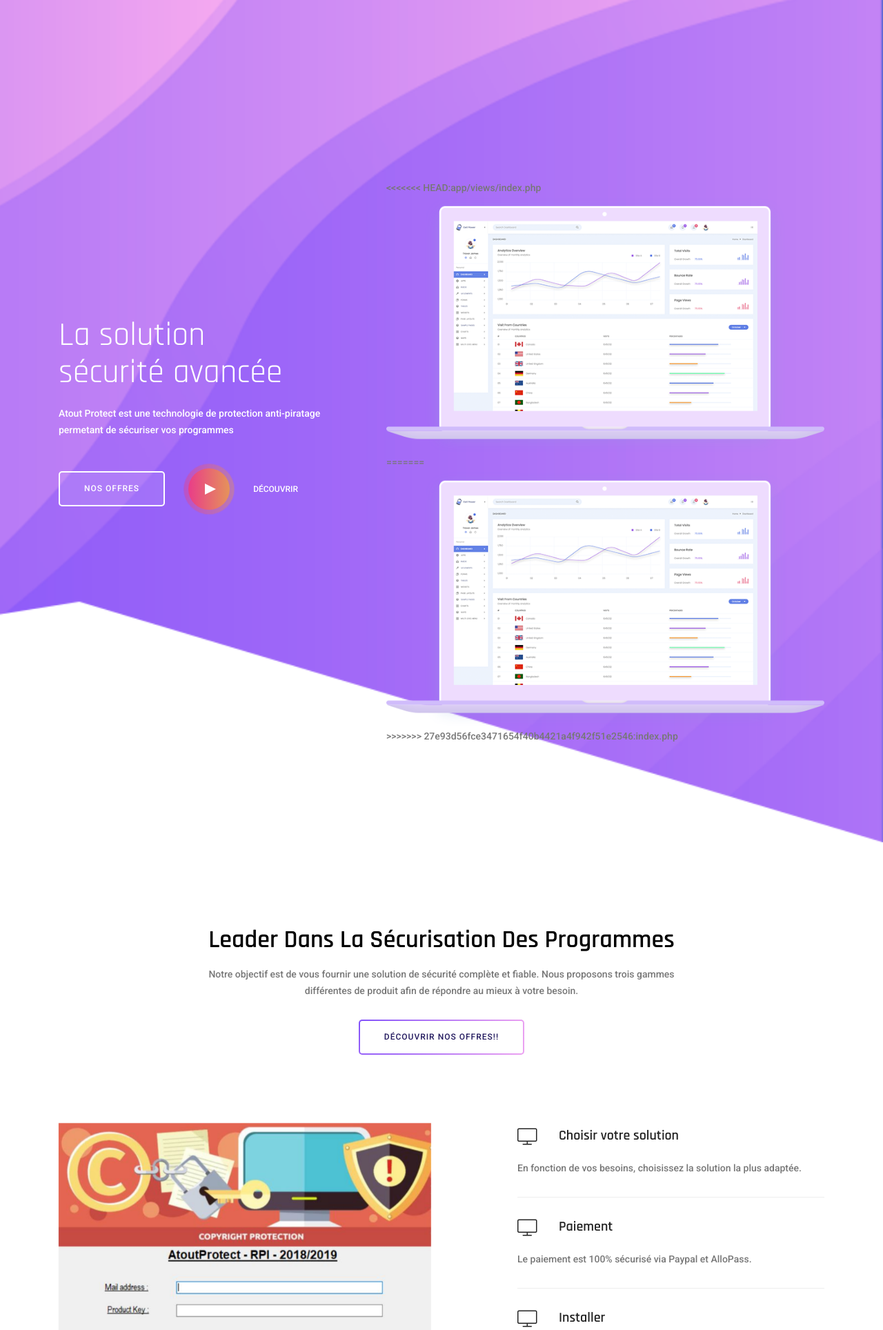
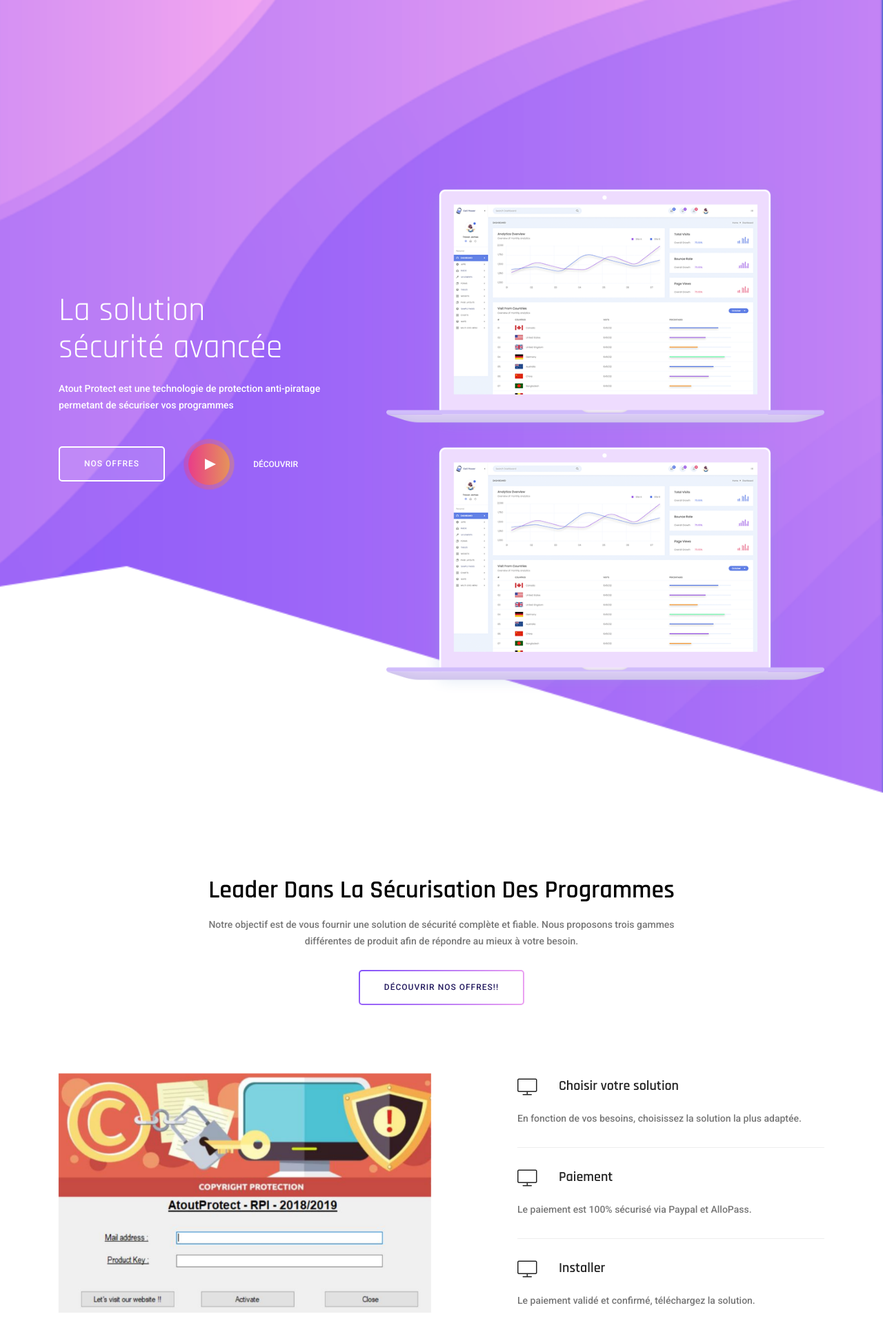
Before and after one commit to AntonArmand/AtoutProtect_Web, a PHP site: page /app/views/index.php in a window 1280 px wide. Shown: the part 100-2028 px from the top of the page at 69% size. Run offline with PHP 8.4, Linux system fonts and the light colour scheme; some libraries are stand-ins or nearby versions.

Commit message:
fix project link

```diff
--- a/app/views/header.php
+++ b/app/views/header.php
@@ -6,7 +6,7 @@
 			<nav class="navbar navbar-expand-lg navbar-light">
 				<div class="container">
 					<!-- Brand and toggle get grouped for better mobile display -->
-					<a class="navbar-brand logo_h" href="index.php"><img src="includes/img/logo2.png" alt=""></a>
+					<a class="navbar-brand logo_h" href="index.php"><img src="../../includes/img/logo2.png" alt=""></a>
 					<button class="navbar-toggler" type="button" data-toggle="collapse" data-target="#navbarSupportedContent"
 					 aria-controls="navbarSupportedContent" aria-expanded="false" aria-label="Toggle navigation">
 						<span class="icon-bar"></span>
--- a/app/views/index.php
+++ b/app/views/index.php
@@ -56,11 +56,8 @@ include_once 'header.php';
 					</div>
 					<div class="col-lg-7">
 						<div class="home_right_img">
-<<<<<<< HEAD:app/views/index.php
 							<img class="img-fluid" src="../../includes/img/banner/home-right.png" alt="">
-=======
 							<img class="img-fluid" src="includes/img/banner/home-right.png" alt="">
->>>>>>> 27e93d56fce3471654f40b4421a4f942f51e2546:index.php
 						</div>
 					</div>
 				</div>
```
